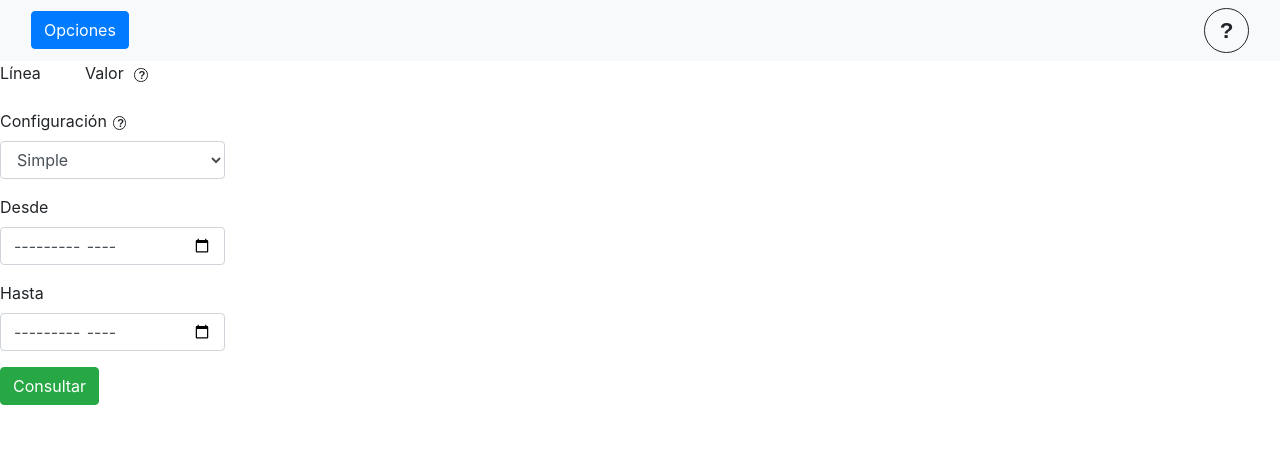
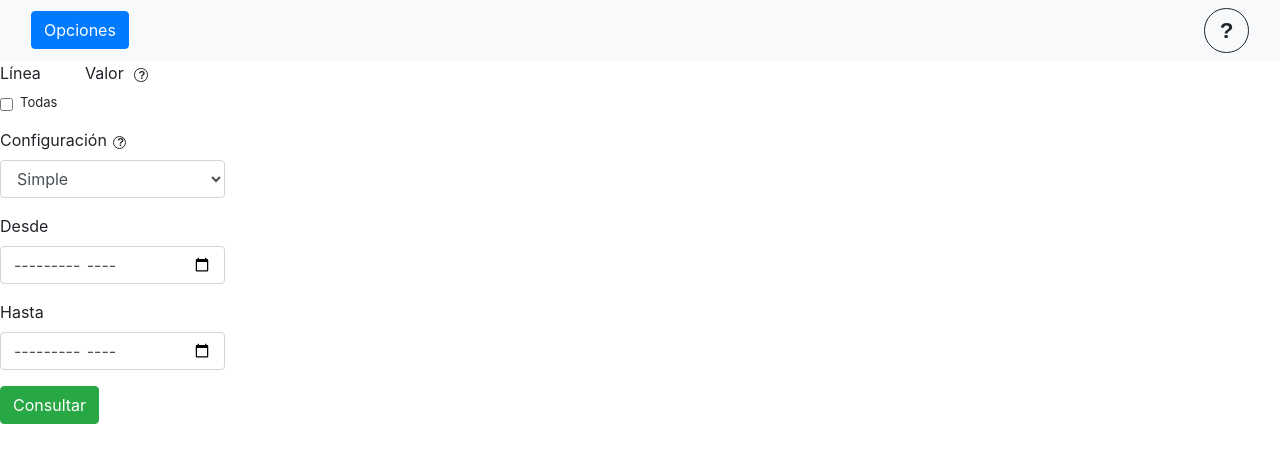
Before and after one commit to Eggina/front, a Python web app: template templates/home.html in a window 1280 px wide. Shown: the top 464 px of the page. Run offline with Jinja, Linux system fonts and the light colour scheme; the template is opened without the code that fills it, so the values that code supplies are empty; some libraries are stand-ins or nearby versions.

Commit message:
Agregado checkbox para seleccionar todas las lineas

```diff
--- /dev/null
+++ b/static/js/main.js
@@ -0,0 +1,39 @@
+(function() {
+    $(document).ready(() => {
+        console.log('custom script running...')
+
+        var check_todas = (e) => {
+            var checkbox = e.target;
+            for (cb of $('input.form-check-input')) {
+                cb.checked = checkbox.checked;
+            }
+        };
+
+        var uncheck_lead = (e) => {
+            $('input#checkbox-todas').get(0).checked = false;
+        };
+
+        $('input.form-check-input').not('input#checkbox-todas').change(uncheck_lead);
+        $('input#checkbox-todas').change(check_todas);
+
+
+        $('#sidebarCollapse').click(function() {
+            $('#sidebar').toggleClass('active');
+        });
+
+        $(function() {
+            $('[data-toggle="tooltip"]').tooltip()
+            $('[data-toggle="popover"]').popover()
+        });
+
+        $('#conf').click(function(e) {
+            e.preventDefault();
+        });
+
+        $('.popover-dismiss').popover({
+            trigger: 'focus'
+        });
+
+
+    });
+})();
--- a/templates/home.html
+++ b/templates/home.html
@@ -2,12 +2,14 @@
     <meta charset="utf-8">
     <meta name="viewport" content="width=device-width, initial-scale=1, shrink-to-fit=no">
     <title>Indicadores SUBE - Paraná</title>
+    <link rel="shortcut icon" href="{{ url_for('static', filename='favicon.ico') }}">
     <link rel="stylesheet" href="{{ url_for('static', filename='css/main.css') }}">
     <link rel="stylesheet" href="https://cdnjs.cloudflare.com/ajax/libs/popper.js/1.12.9/umd/popper.min.js">
     <link rel="stylesheet" href="https://cdn.jsdelivr.net/npm/bootstrap@4.5.3/dist/css/bootstrap.min.css" integrity="sha384-TX8t27EcRE3e/ihU7zmQxVncDAy5uIKz4rEkgIXeMed4M0jlfIDPvg6uqKI2xXr2" crossorigin="anonymous">
     <script src="https://ajax.googleapis.com/ajax/libs/jquery/3.5.1/jquery.min.js"></script>
     <script src="https://cdn.jsdelivr.net/npm/popper.js@1.16.1/dist/umd/popper.min.js" integrity="sha384-9/reFTGAW83EW2RDu2S0VKaIzap3H66lZH81PoYlFhbGU+6BZp6G7niu735Sk7lN" crossorigin="anonymous"></script>
     <script src="https://cdn.jsdelivr.net/npm/bootstrap@4.5.3/dist/js/bootstrap.min.js" integrity="sha384-w1Q4orYjBQndcko6MimVbzY0tgp4pWB4lZ7lr30WKz0vr/aWKhXdBNmNb5D92v7s" crossorigin="anonymous"></script>
+    <script src="{{ url_for('static', filename='js/main.js') }}"></script>
 </head>
 
 <body>
@@ -34,6 +36,10 @@
                     <div class="form-group col-4">
                         <label for="lineas">Línea</label>
                         <div id="lineas">
+                            <div class="form-check">
+                                <input class="form-check-input" type="checkbox" id="checkbox-todas">
+                                <label class="form-check-label" for="checkbox-todas"><small>Todas</small></label>
+                            </div>
                             {% for l in lineas %}
                             <div class="form-check">
                                 <input class="form-check-input" type="checkbox" name="lineas" value="{{ l[0] }}" id="{{ l[0] }}" {{ "checked" if l[0] in session.get( 'id_lineas' , []) else "" }}>
@@ -55,8 +61,7 @@
                                 <label class="infolink infolink-sm" for="{{ind}}" tabindex=0 data-toggle="popover" data-trigger="focus" data-placement="right" title="{{asd[ind]['nombre']}}" data-container="body" data-content="{{asd[ind]['descripcion']}}"><small>{{asd[ind]['nombre']}}</small></label>
                                 <label class="switch" id="{{ind}}">
                                     <input type="checkbox" id="mycheckbox" name="{{ind}}" value="cambio" {{ "checked"
-                                        if 'cambio' in session[ 'indicadores' ][ind] else "" }}
-                                        onclick="changeText(this.id);">
+                                        if 'cambio' in session[ 'indicadores' ][ind] else "" }}>
                                     <div class="slider round">
                                         <span class="on">Interanual</span>
                                         <span class="off">Mensual</span>
@@ -106,24 +111,4 @@
 
     </div>
 
-    <script>
-        $(document).ready(function() {
-            $('#sidebarCollapse').click(function() {
-                $('#sidebar').toggleClass('active');
-            });
-        });
-
-        $(function() {
-            $('[data-toggle="tooltip"]').tooltip()
-            $('[data-toggle="popover"]').popover()
-        });
-
-        $('#conf').click(function(e) {
-            e.preventDefault();
-        });
-
-        $('.popover-dismiss').popover({
-            trigger: 'focus'
-        });
-    </script>
 </body>
```
Also changed, not shown: requirements.txt (+10 -5 lines), static/css/main.css (line endings or trailing spaces), static/favicon.ico (added).
